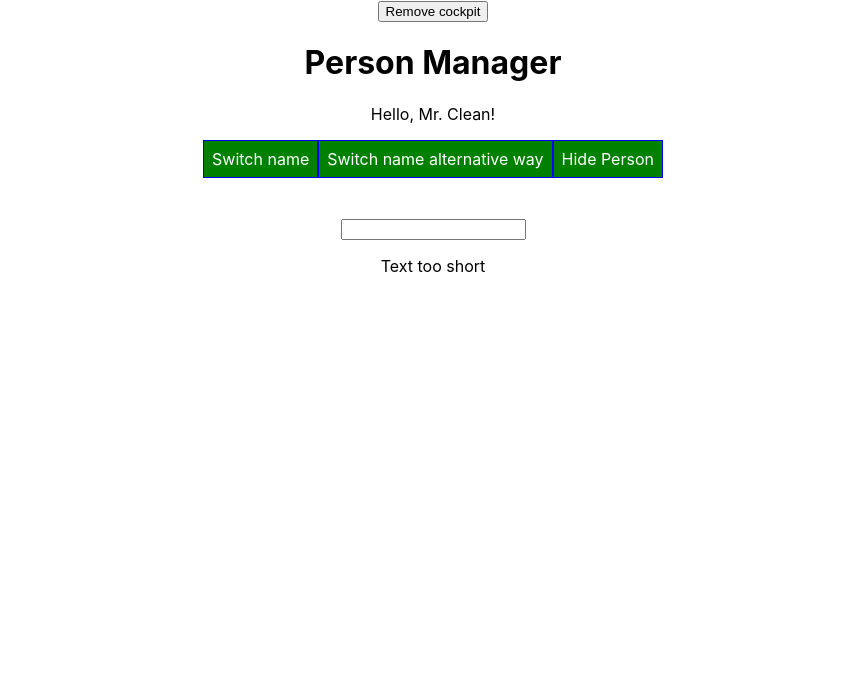
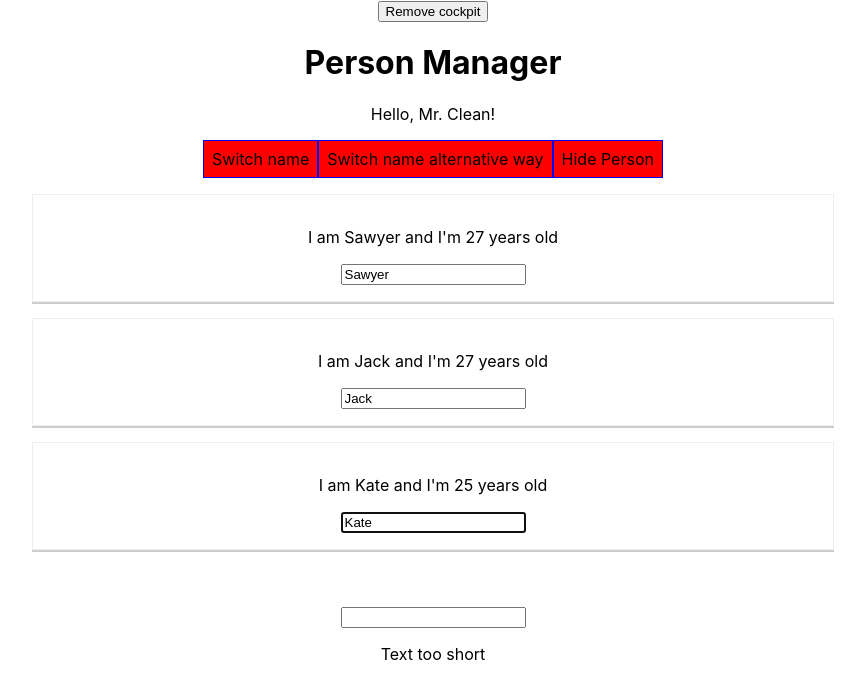
Before and after one commit to Robert-Sawyer/React-App, a React (Create React App) app: page / in a window 1280 px wide. Shown: the top 698 px of the page, without its empty margins (207-1072 px from the left). Built offline with nearby package versions, Linux system fonts and the light colour scheme.

Commit message:
Added refs to functional component Cockpit.

```diff
--- a/src/components/Cockpit/Cockpit.js
+++ b/src/components/Cockpit/Cockpit.js
@@ -1,16 +1,21 @@
-import React, {useEffect} from 'react';
+import React, {useEffect, useRef} from 'react';
 import classes from "./Cockpit.module.css";
 
 //cockpit jest komponentem funkcyjnym, czyli uzywamy w nim React Hook
 const cockpit = (props) => {
 
     // eslint-disable-next-line react-hooks/rules-of-hooks
+    const hidePerBtnRef = useRef(null);
+
+
+    // eslint-disable-next-line react-hooks/rules-of-hooks
     useEffect(() => {
         console.log('[Cockpit.js] useEffect');
         //Http request...
-        setTimeout(() => {
-            alert('Saved data to cloud');
-        }, 1000);
+        // setTimeout(() => {
+        //     alert('Saved data to cloud');
+        // }, 1000);
+        hidePerBtnRef.current.click();
         return () => {
                 console.log('[Cockpit.js] cleanup work in useEffect');
             };
@@ -56,6 +61,7 @@ const cockpit = (props) => {
             {/*poprzez bind możemy wykorzystać argument dostarczany do switchNameHandler*/}
 
             <button
+                ref={hidePerBtnRef}
                 className={btnClass}
                 onClick={props.clicked}>Hide Person
             </button>
```
